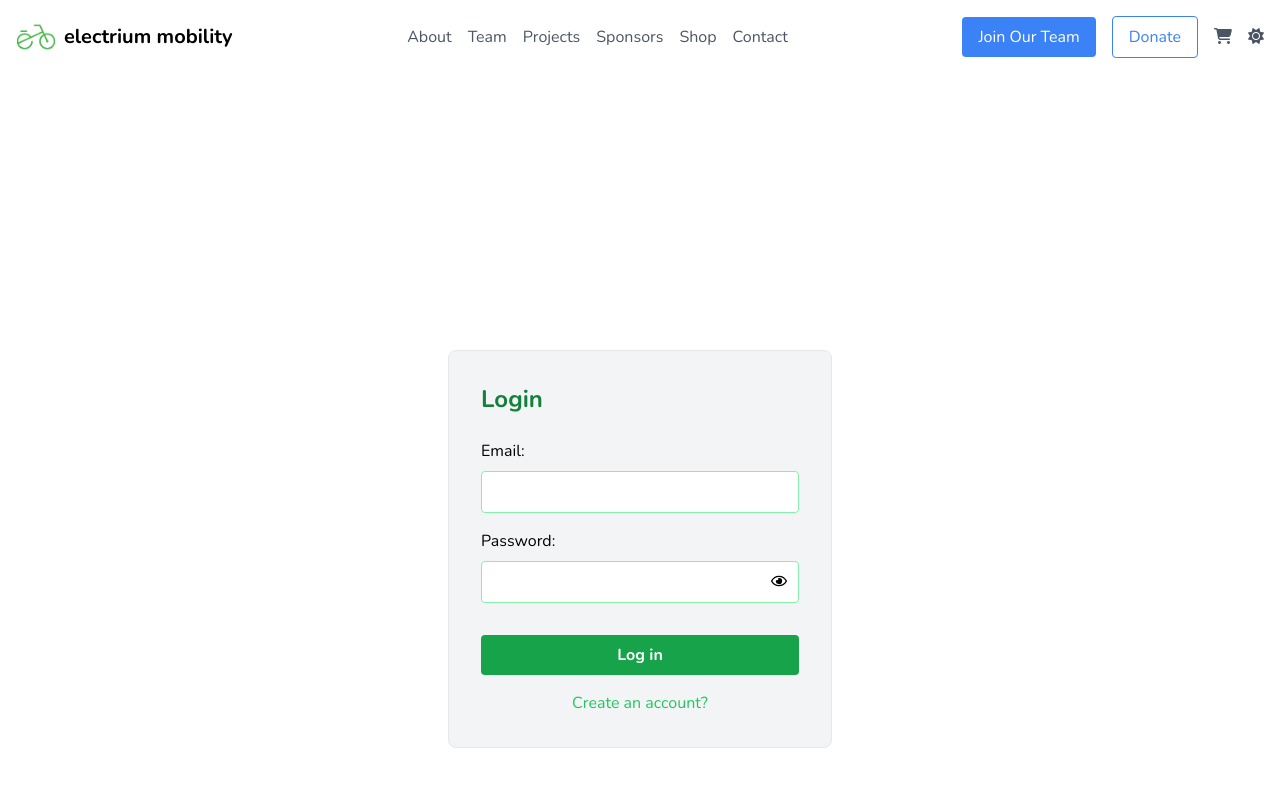
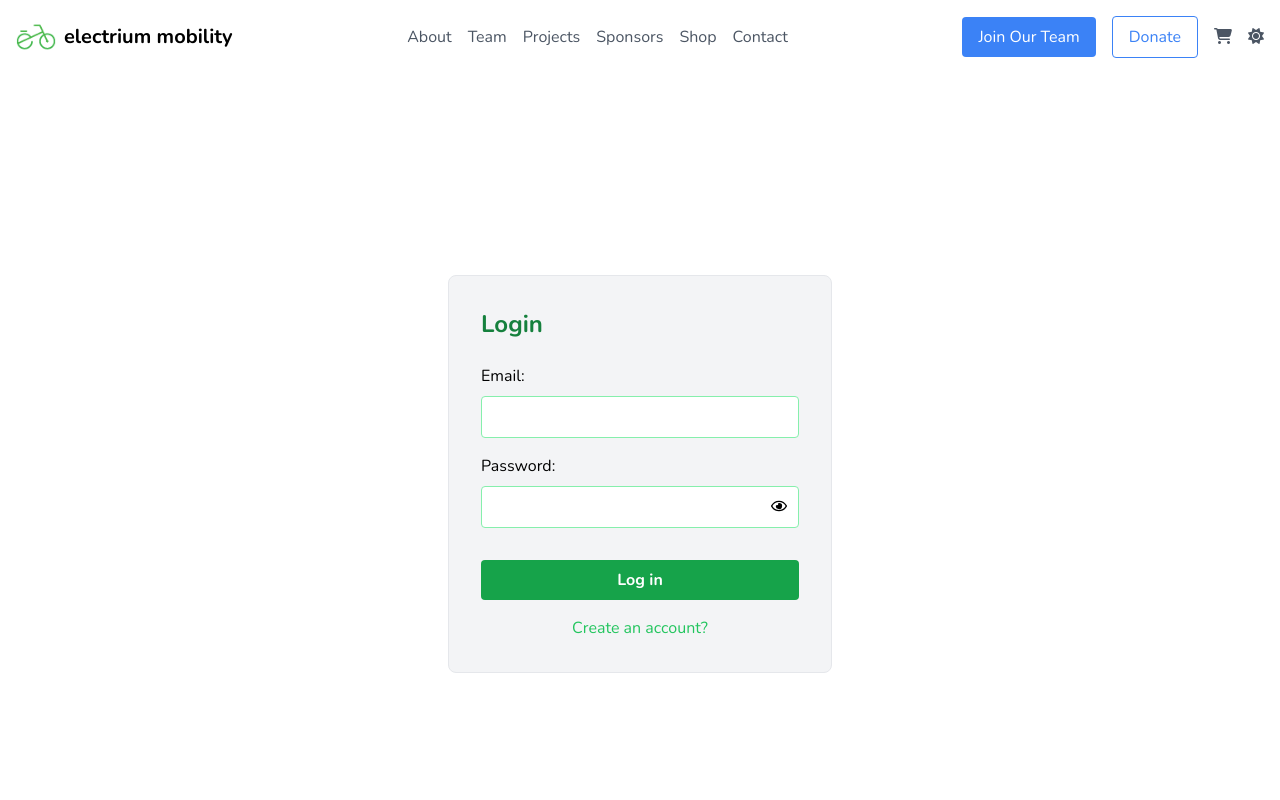
Before and after one commit to Electrium-Mobility/Electrium-store, a Next.js app: page /login in a window 1280 px wide. Shown: the top 800 px of the page. Built offline with nearby package versions, Linux system fonts and the light colour scheme.

Commit message:
Removes padding from layout

```diff
--- a/app/layout.tsx
+++ b/app/layout.tsx
@@ -26,7 +26,7 @@ export default function RootLayout({
     <html lang="en">
       <body style={{ fontFamily: "Nunito, sans-serif" }}>
         <Navbar />
-        <main className="pt-[75px]">{children}</main>
+        <main>{children}</main>
         <Footer />
       </body>
     </html>
```
